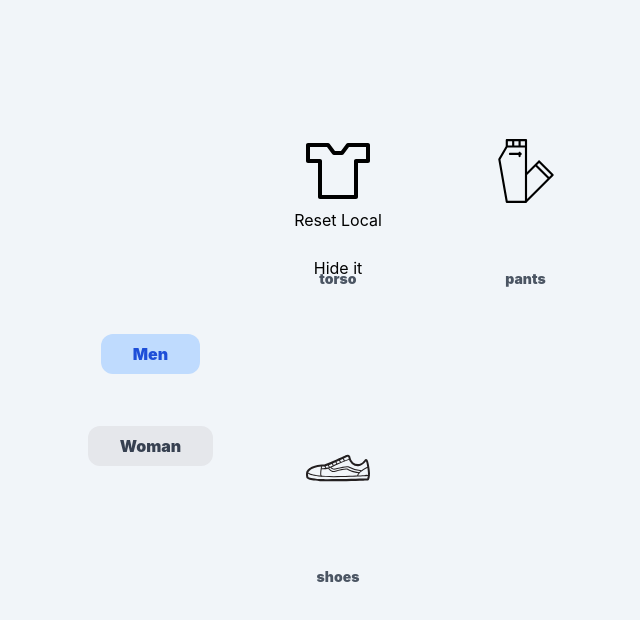
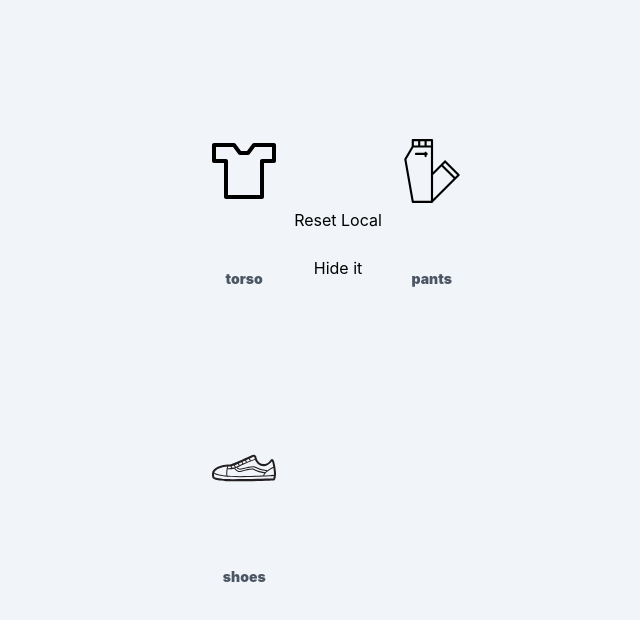
Before and after one commit to bhaveshmhadse/fashify, a Next.js app: page /design in a window 1280 px wide. Shown: the top 620 px of the page, without its empty margins (302-942 px from the left). Built offline with nearby package versions, Linux system fonts and the light colour scheme.

Commit message:
Refactored

```diff
--- a/components/Container.tsx
+++ b/components/Container.tsx
@@ -108,16 +108,6 @@ const Container = ({}) => {
       </button>
       <div className='m-0 w-full h-full lg:py-12 lg:items-center lg:justify-center lg:flex' style={{ width: "100vw", height: "100vh", margin: "0" }}>
         <div className='m-0 h-full lg:flex lg:flex-row flex flex-col w-full lg:w-11/12 lg:items-center lg:justify-center lg:px-6'>
-          <div className='m-0 py-4 lg:hidden items-center justify-center flex font-black text-2xl uppercase'>Fashify</div>
-          <div className='m-0 h-auto lg:w-1/6 w-full flex items-center justify-evenly lg:flex-col lg:h-2/6'>
-            <div className={`flex items-center justify-center px-8 py-2 rounded-xl font-black text-md hover:bg-blue-200 hover:border-blue-700 hover:text-blue-700 duration-300 ${userSelection.gender == "men" ? " bg-blue-200 border-blue-700 text-blue-700 " : " bg-gray-200 border-gray-700 text-gray-700 "}`} onClick={() => handleGenderChange("men")}>
-              Men
-            </div>
-            <div className={`flex items-center justify-center px-8 py-2 rounded-xl font-black text-md hover:bg-blue-200 hover:border-blue-700 hover:text-blue-700 duration-300 ${userSelection.gender == "women" ? " bg-blue-200 border-blue-700 text-blue-700 " : " bg-gray-200 border-gray-700 text-gray-700 "}`} onClick={() => handleGenderChange("women")}>
-              Woman
-            </div>
-          </div>
-
           <div className='m-0 h-1/6 mt-10 z-0 flex items-center overflow-y-auto  lg:hidden lg:w-2/6 lg:grid-cols-2 lg:h-5/6 lg:overflow-y-auto gap-4 px-2 '></div>
           {showDown && (
             <div className='m-0 h-auto pb-2 fixed w-full lg:relative z-20 bottom-0  flex items-center  overflow-y-auto  lg:grid lg:w-2/6 lg:grid-cols-2 lg:h-5/6 lg:overflow-y-auto gap-4 px-2 '>
```
